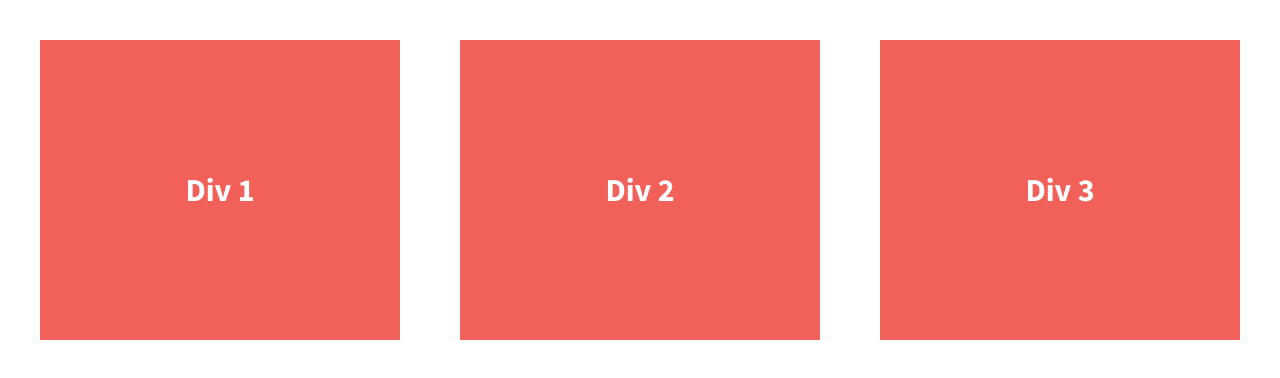
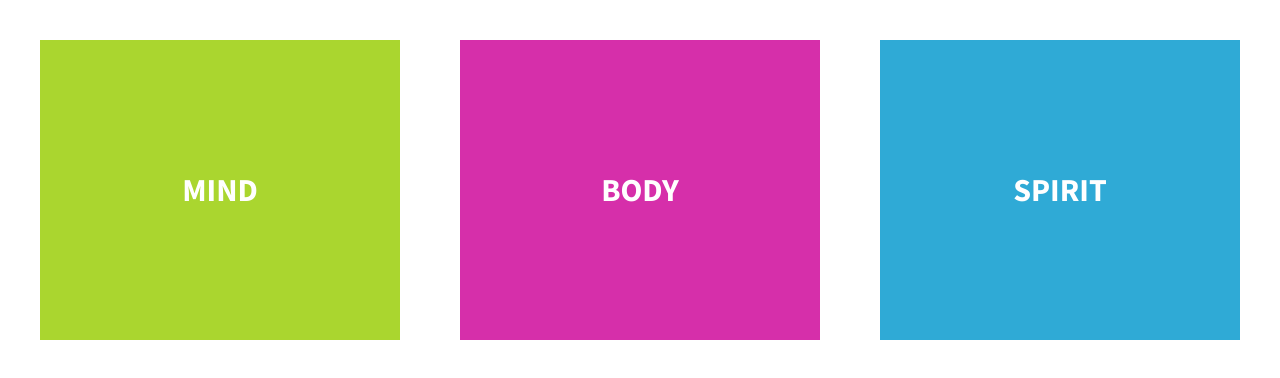
Before and after one commit to sheisrachel/206-divs-flexbox, a plain HTML site: page index.html in a window 1280 px wide. Drawn offline with nearby package versions, Linux system fonts and the light colour scheme.

Commit message:
New text and colors

```diff
--- a/css/main.css
+++ b/css/main.css
@@ -124,6 +124,18 @@ body {
   background-color: #f16059;
   height: 300px;
   width: 30%;
+}
+
+.div-1 {
+    background-color: #AAD62F;
+}
+
+.div-2 {
+    background-color: #D62FAA
+}
+
+.div-3 {
+    background-color: #2FAAD6;
 }
 
 
--- a/index.html
+++ b/index.html
@@ -23,13 +23,13 @@
 
         <section class="wrapper">
             <div class="div-1">
-                Div 1
+                MIND
             </div>
             <div class="div-2">
-                Div 2
+                BODY
             </div>
             <div class="div-3">
-                Div 3
+                SPIRIT
             </div>
         </section>
 
```
